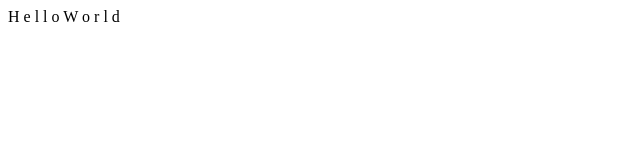
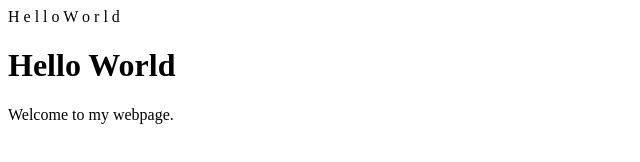
Before and after one commit to lilystarlight/https-lilystarlight.github.io, a plain HTML site: page index.html in a window 1280 px wide. Shown: the whole page, without its empty margins (0-640 px from the left). Drawn offline with Linux system fonts and the light colour scheme.

Commit message:
Update index.html

```diff
--- a/index.html
+++ b/index.html
@@ -1 +1,12 @@
 H e l l o W o r l d
+<!doctype html>
+<html lang="en">
+<head>
+<meta charset="utf-8">
+<title>Cmpt 104</title>
+</head>
+<body>
+ <h1>Hello World</h1>
+<p>Welcome to my webpage.</p>
+</body>
+</html>
```
